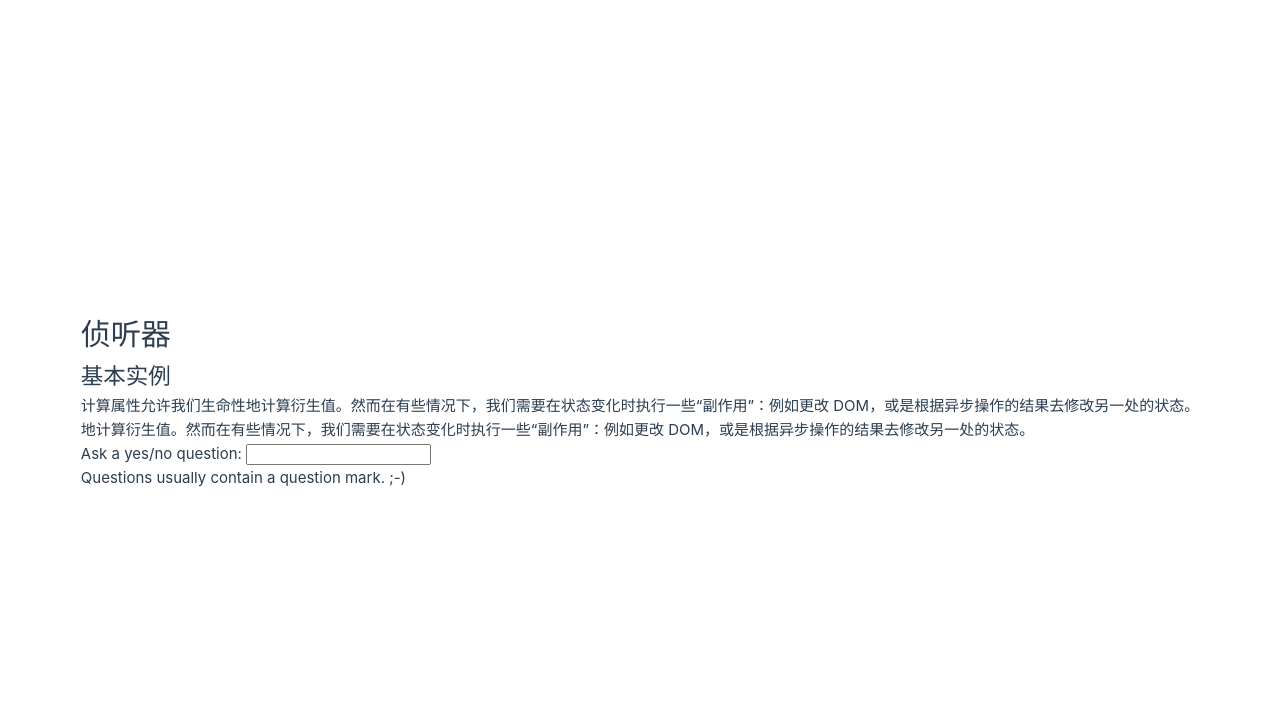
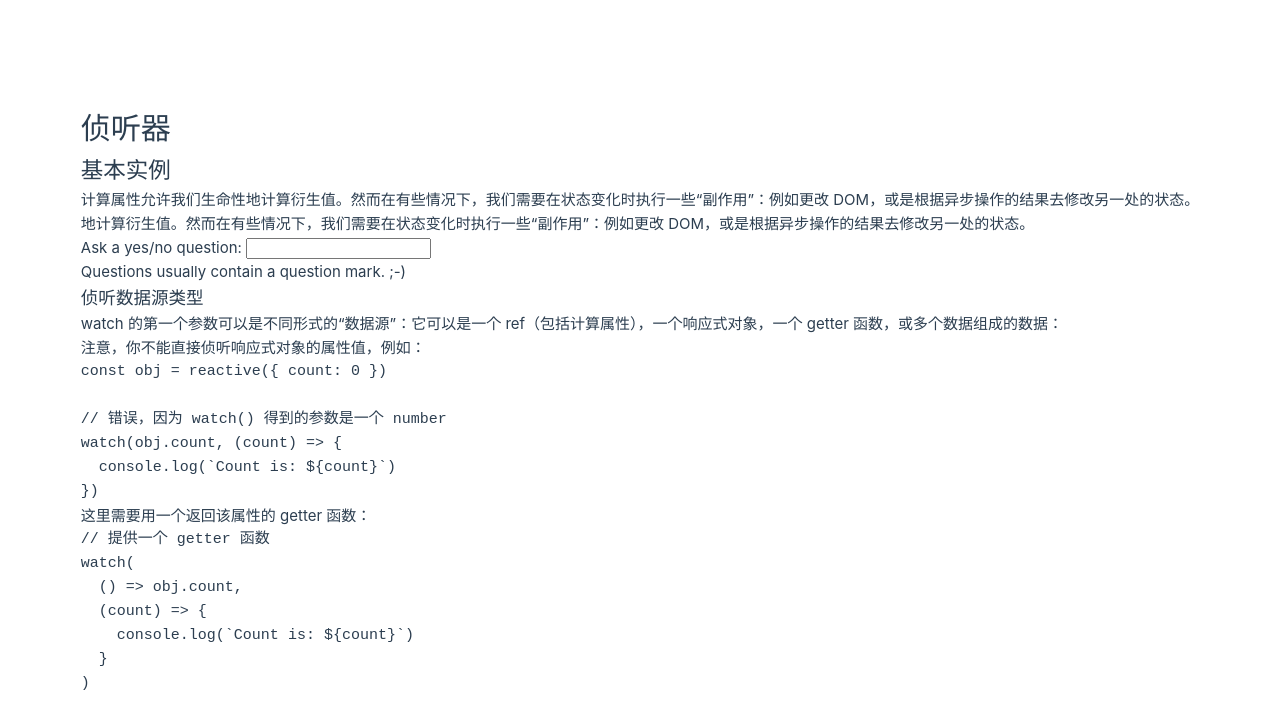
Before and after one commit to ShenlongDev/vue_xx, a Vue app: page / in a window 1280 px wide. Shown: the top 728 px of the page. Built offline with nearby package versions, Linux system fonts and the light colour scheme.

Commit message:
侦听数据源类型

```diff
--- a/src/WatchersVue.vue
+++ b/src/WatchersVue.vue
@@ -20,6 +20,30 @@ watch(question, async (newQuestion, oldQuestion) => {
     }
   }
 })
+
+const x = ref(0)
+const y = ref(0)
+
+// 单个 ref
+watch(x, (newX) => {
+  console.log(`x is ${newX}`)
+})
+
+// getter 函数
+watch(
+  () => x.value + y.value,
+  (sum) => {
+    console.log(`sum of x + y is: ${sum}`)
+  }
+)
+
+// 多个来源组成的数组
+watch(
+  [x, () => y.value],
+  ([newX, newY]) => {
+    console.log(`x is ${newX} and y is ${newY}`)
+  }
+)
 </script>
 
 <template>
@@ -32,4 +56,22 @@ watch(question, async (newQuestion, oldQuestion) => {
     <input v-model="question" :disabled="loading" />
   </p>
   <p>{{ answer }}</p>
+
+  <h3>侦听数据源类型</h3>
+  <p>watch 的第一个参数可以是不同形式的“数据源”：它可以是一个 ref（包括计算属性），一个响应式对象，一个 getter 函数，或多个数据组成的数据：</p>
+  <p>注意，你不能直接侦听响应式对象的属性值，例如：</p>
+  <pre>const obj = reactive({ count: 0 })
+
+// 错误，因为 watch() 得到的参数是一个 number
+watch(obj.count, (count) => {
+  console.log(`Count is: ${count}`)
+})</pre>
+  <p>这里需要用一个返回该属性的 getter 函数：</p>
+  <pre>// 提供一个 getter 函数
+watch(
+  () => obj.count,
+  (count) => {
+    console.log(`Count is: ${count}`)
+  }
+)</pre>
 </template>
```
